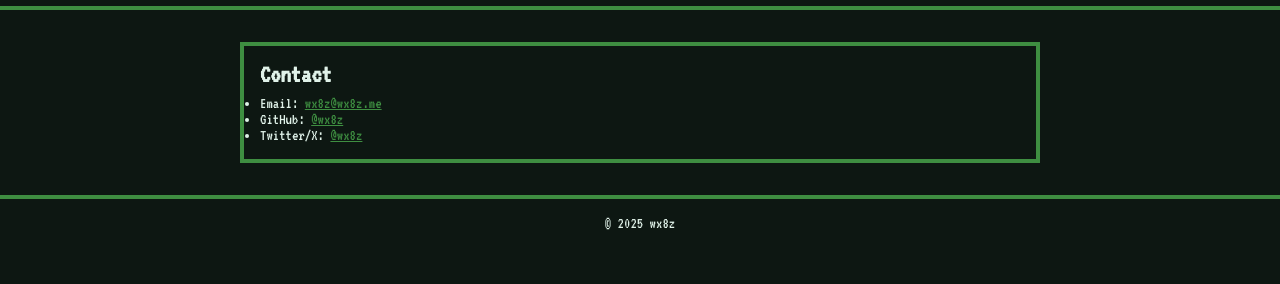
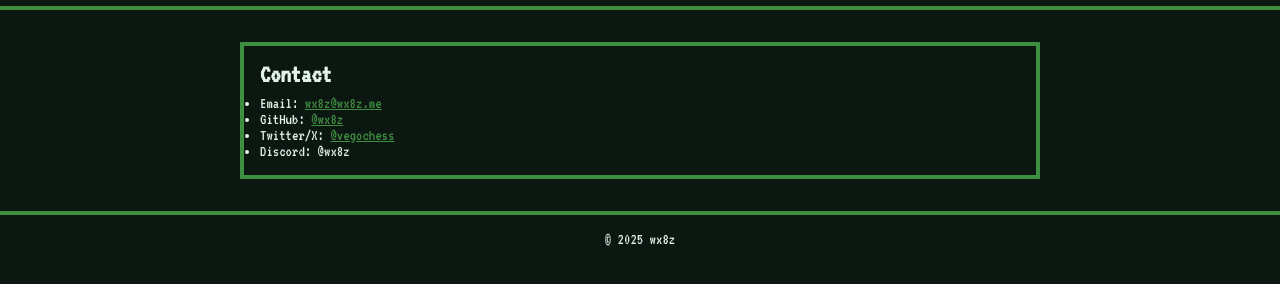
Before and after one commit to wx8z/wx8z.github.io, a plain HTML site: page contact.html in a window 1280 px wide. Shown: the part 50-334 px from the top of the page. Drawn offline with Linux system fonts and the light colour scheme.

Commit message:
Update Twitter/X link and add Discord contact

```diff
--- a/contact.html
+++ b/contact.html
@@ -25,7 +25,8 @@
       <ul class="contact-list">
         <li>Email: <a href="mailto:wx8z@wx8z.me">wx8z@wx8z.me</a></li>
         <li>GitHub: <a href="https://github.com/wx8z" target="_blank" rel="noopener noreferrer">@wx8z</a></li>
-        <li>Twitter/X: <a href="https://x.com/wx8z" target="_blank" rel="noopener noreferrer">@wx8z</a></li>
+        <li>Twitter/X: <a href="https://x.com/vegochess" target="_blank" rel="noopener noreferrer">@vegochess</a></li>
+         <li>Discord: @wx8z</a></li>
       </ul>
     </section>
   </main>
```
